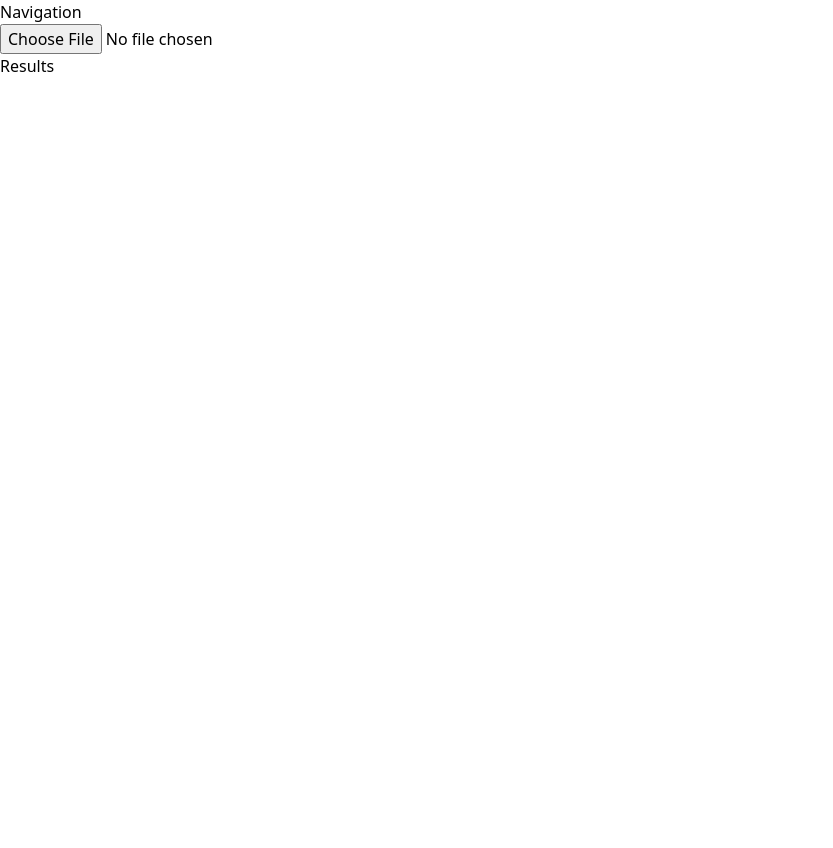
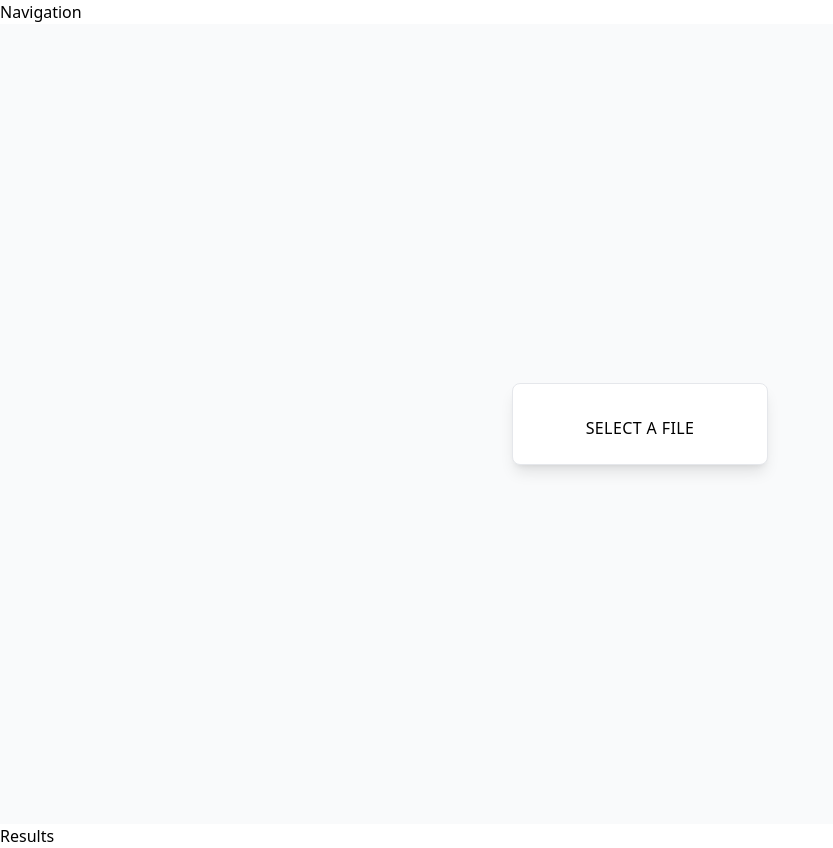
Before and after one commit to TELIT-Hackathon2023/6-kasv, a React (Create React App) app: page / in a window 1280 px wide. Shown: the whole page, without its empty margins (0-833 px from the left). Before the commit the page ends 800 px from the top, so only its background shows below. Built offline with nearby package versions, Linux system fonts and the light colour scheme.

Commit message:
upload btn styles (not finnal)

```diff
--- a/src/components/UploadDocuments.js
+++ b/src/components/UploadDocuments.js
@@ -9,10 +9,16 @@ const UploadDocument = () => {
   };
 
   return (
-    <div>
-      <input type="file" onChange={handleFileChange} />
-      {selectedFile && <p>Selected file: {selectedFile.name}</p>}
+    <div className="flex flex-col items-center justify-center bg-gray-50 h-screen">
+      <label
+        className="w-64 flex flex-col items-center px-4 py-6 bg-white text-blue rounded-lg shadow-lg tracking-wide uppercase border border-blue cursor-pointer"
+      >
+        <span className="mt-2 text-base leading-normal">Select a file</span>
+        <input type='file' className="hidden" onChange={handleFileChange} />
+      </label>
+      {selectedFile && <p className="mt-3 text-xl text-gray-600">Selected file: {selectedFile.name}</p>}
     </div>
   );
 };
+
 export default UploadDocument;
```
